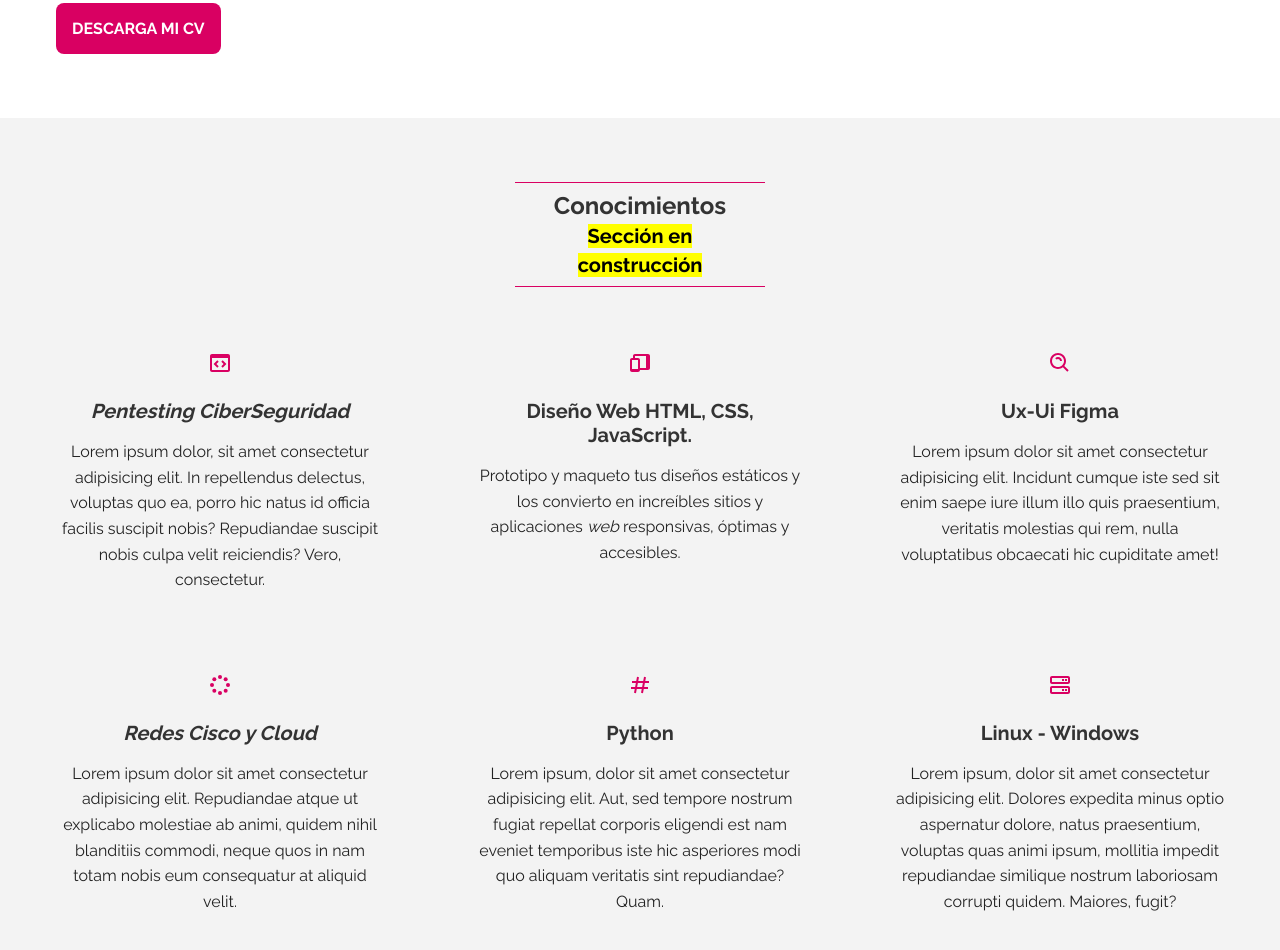
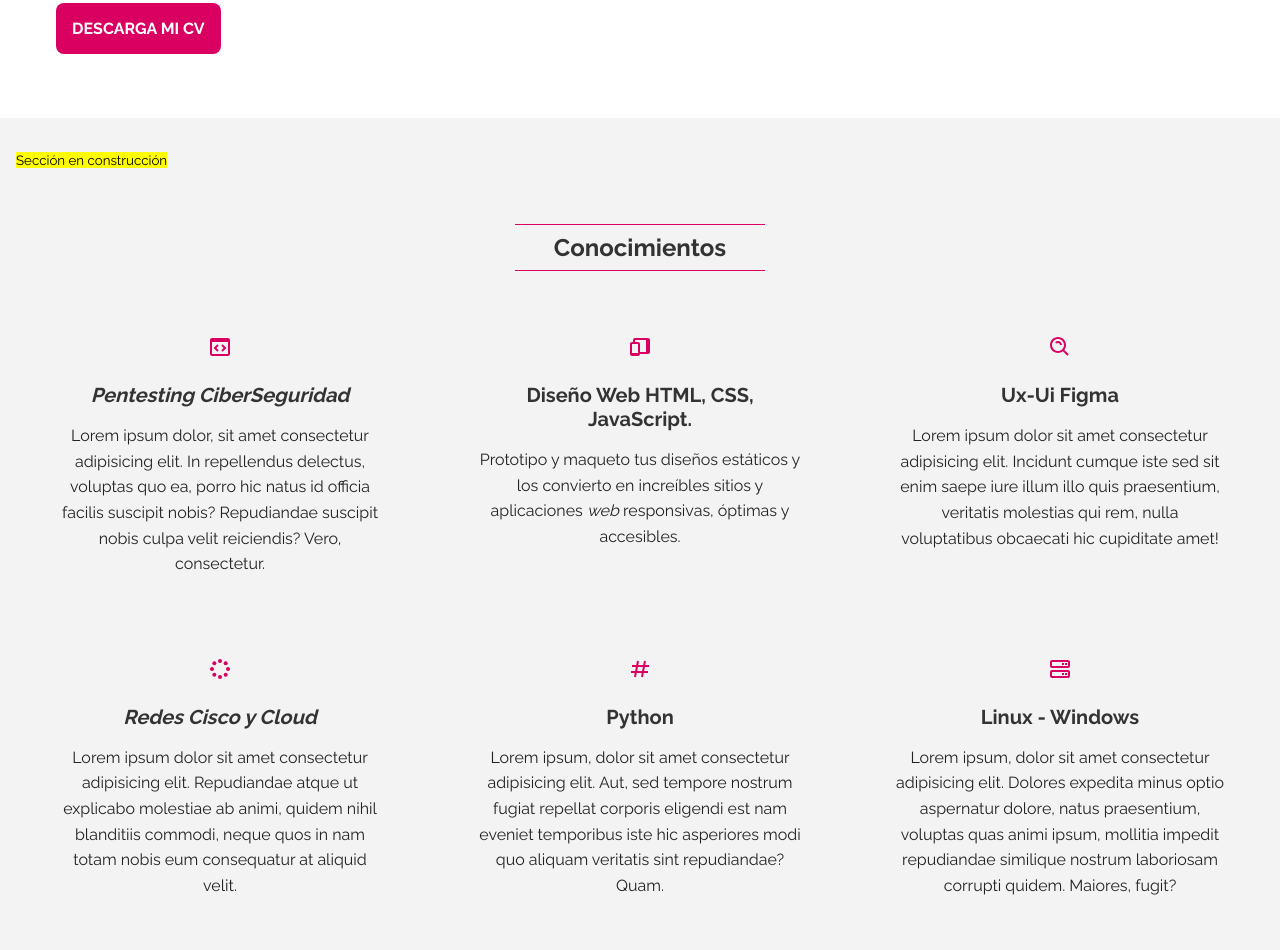
Before and after one commit to OscarTom/oscartom.github.io, a plain HTML site: page index.html in a window 1280 px wide. Shown: the part 1674-2624 px from the top of the page. Drawn offline with Linux system fonts and the light colour scheme.

Commit message:
Update index.html

```diff
--- a/index.html
+++ b/index.html
@@ -125,8 +125,9 @@
     </section>
 
     <section id="estudios" class="estudios section bg-gray-light">
+        <small><mark>Sección en construcción</mark></small>
         <div class="container full-lg-screen">
-            <h2 class="section-title">Conocimientos <small><mark>Sección en construcción</mark></small></h2>
+            <h2 class="section-title">Conocimientos</h2>
             <article class="service-card">
                 <svg xmlns="http://www.w3.org/2000/svg" width="24" height="24" viewBox="0 0 24 24"><path d="M20,3H4C2.897,3,2,3.897,2,5v14c0,1.103,0.897,2,2,2h16c1.103,0,2-0.897,2-2V5C22,3.897,21.103,3,20,3z M4,19V7h16 l0.002,12H4z"/><path d="M9.293 9.293L5.586 13 9.293 16.707 10.707 15.293 8.414 13 10.707 10.707zM14.707 9.293L13.293 10.707 15.586 13 13.293 15.293 14.707 16.707 18.414 13z"/></svg>
                 <h3><i>Pentesting CiberSeguridad</i></h3>
```
